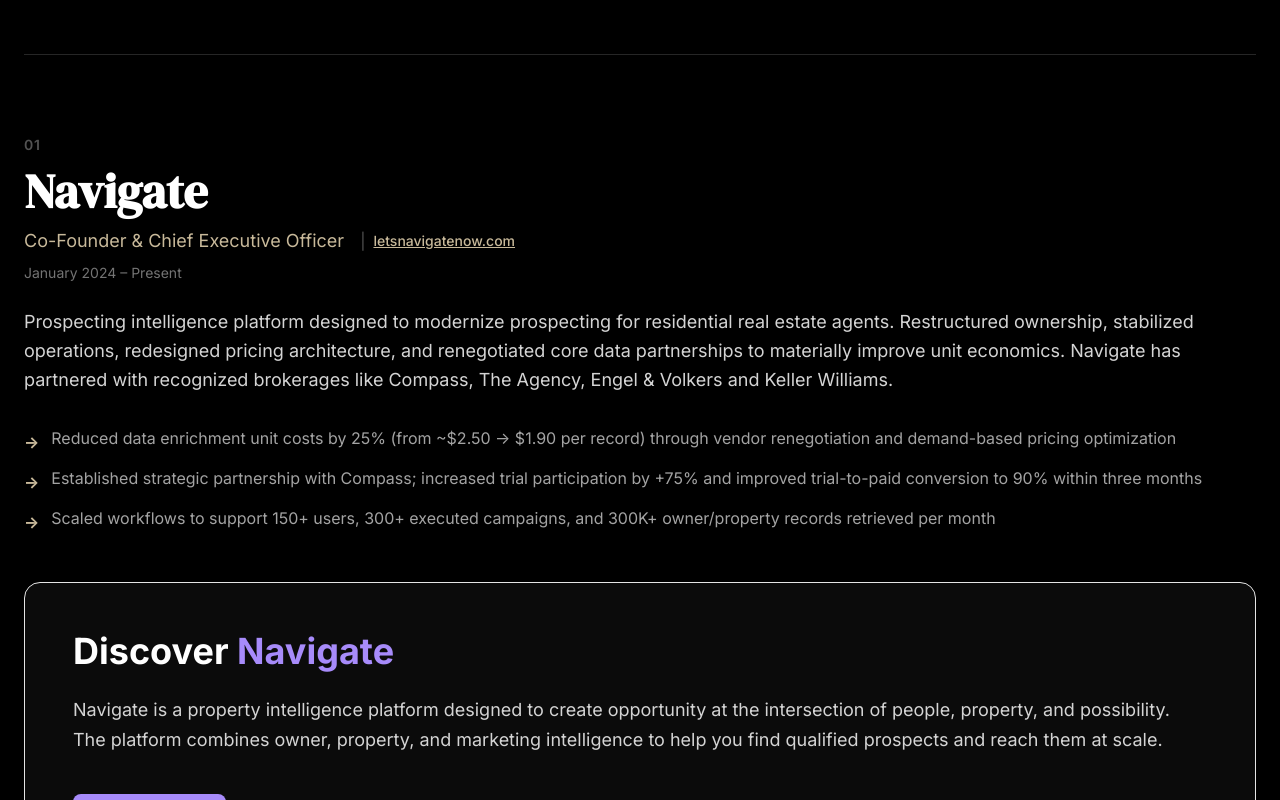
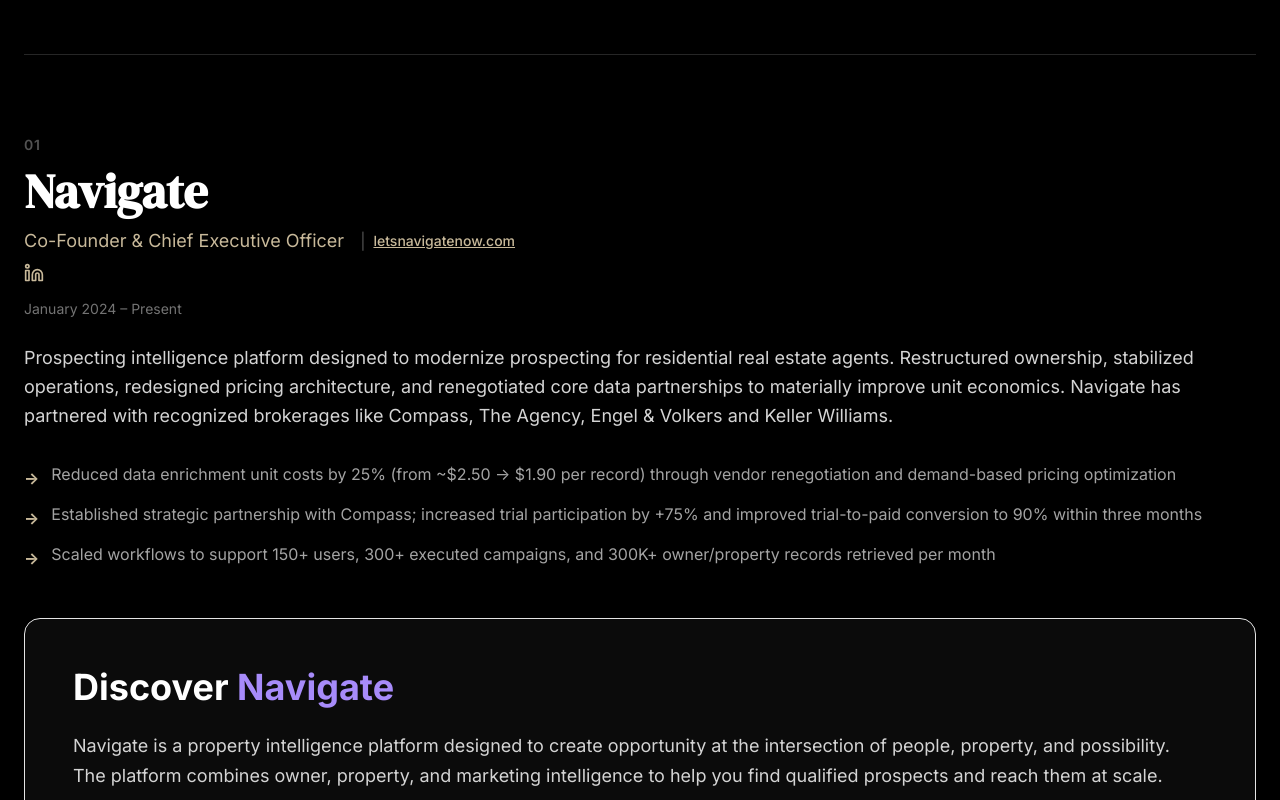
Before and after one commit to letsnavigatebmw/brandonmweaver, a React (Vite) app: page / in a window 1280 px wide. Shown: the part 4100-4900 px from the top of the page. Built offline with nearby package versions, Linux system fonts and the light colour scheme.

Commit message:
Add LinkedIn social link to Navigate experience card

```diff
--- a/src/components/Projects.jsx
+++ b/src/components/Projects.jsx
@@ -1,8 +1,11 @@
+import { Linkedin } from 'lucide-react'
+
 export default function Projects() {
   const experiences = [
     {
       name: 'Navigate',
       url: 'https://letsnavigatenow.com/',
+      linkedin: 'https://www.linkedin.com/company/navigatenow/',
       dates: 'January 2024 – Present',
       role: 'Co-Founder & Chief Executive Officer',
       description: 'Prospecting intelligence platform designed to modernize prospecting for residential real estate agents. Restructured ownership, stabilized operations, redesigned pricing architecture, and renegotiated core data partnerships to materially improve unit economics. Navigate has partnered with recognized brokerages like Compass, The Agency, Engel & Volkers and Keller Williams.',
@@ -128,6 +131,20 @@ Prior roles include Chief Commercial Officer at Lacure, executive leadership at
                       </div>
                     )}
                   </div>
+                  {/* Social Links */}
+                  {experiences[0].linkedin && (
+                    <div className="flex items-center gap-3 mb-4">
+                      <a
+                        href={experiences[0].linkedin}
+                        target="_blank"
+                        rel="noopener noreferrer"
+                        className="group"
+                      >
+                        <Linkedin className="w-5 h-5 text-gold-400 hover:text-gold-300 transition-colors group-hover:scale-110 transform" />
+                      </a>
+                    </div>
+                  )}
+
                   {experiences[0].dates && (
                     <p className="text-sm text-gray-500 mb-4">
                       {experiences[0].dates}
```
